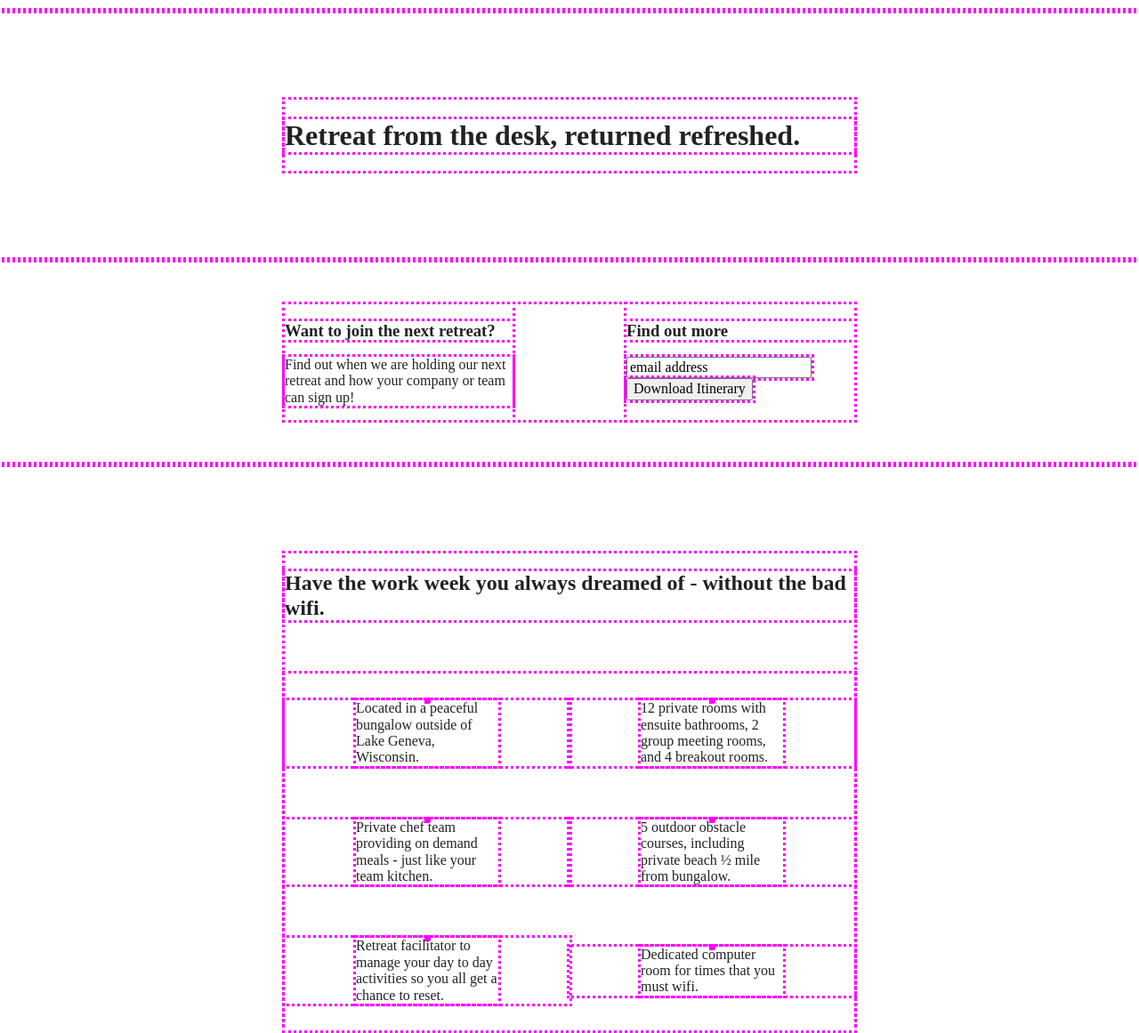
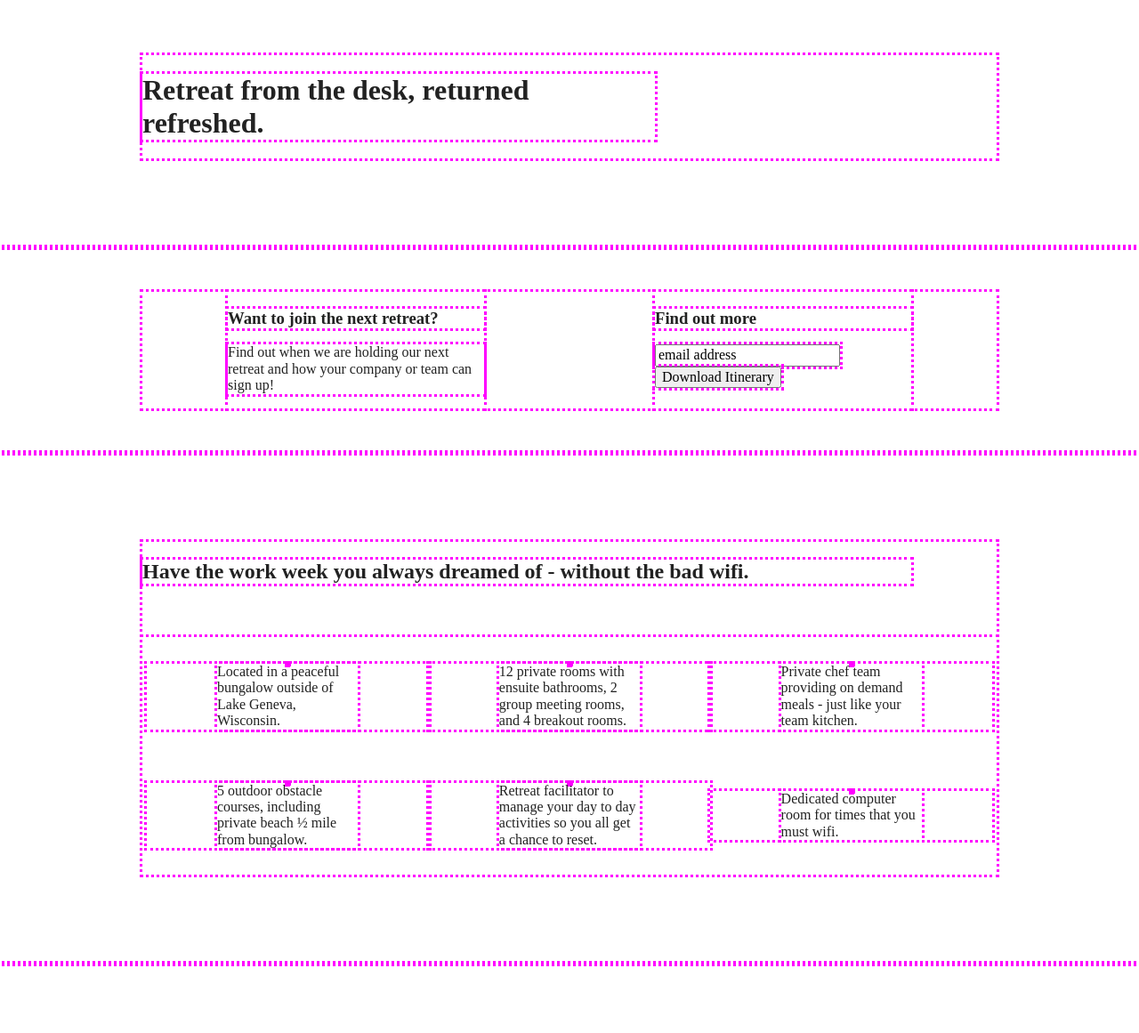
Before and after one commit to KaraJoslin/unplugged-site, a website built with Parcel: page index.html in a window 1280 px wide. Shown: the part 176-1337 px from the top of the page at 89% size. Built offline with nearby package versions, Linux system fonts and the light colour scheme.

Commit message:
Added desktop styles

```diff
--- a/css/main.css
+++ b/css/main.css
@@ -538,8 +538,72 @@
 
 }
 
+
+
+
+
+
 @media only screen and (min-width: 1200px) {
   /*Desktop styles here*/
+
+  .content-wrapper {
+    max-width: 960px;
+  }
+
+  /* Hero */
+
+  .hero-area h1 {
+    width: 60%;
+  }
+
+  /* Aside */
+
+  aside .content-wrapper {
+    justify-content: space-around;
+  }
+
+  aside .content-wrapper .form-description,
+  aside .content-wrapper .form {
+    width: 30%;
+  }
+
+  /* Features */
+
+  .features h2 {
+    width: 90%;
+  }
+
+  .features article {
+    flex-basis: 33%;
+  }
+
+  /* Reviews */
+  .reviews article div {
+    width: 42%;
+  }
+
+  /* =========================================================================
+  ========================
+    About Page
+    ==========================================================================
+========================== */
+
+  .mission h2,
+  .contact-section .content-wrapper h2 {
+    width: 95%;
+  }
+
+  /* ==========================================================================
+  =========================
+    FAQ Page
+    ===========================================================================
+  ======================== */
+
+  .faq h2 {
+    width: 100%;
+  }
+
+
 }
 
 /* ==========================================================================
```
